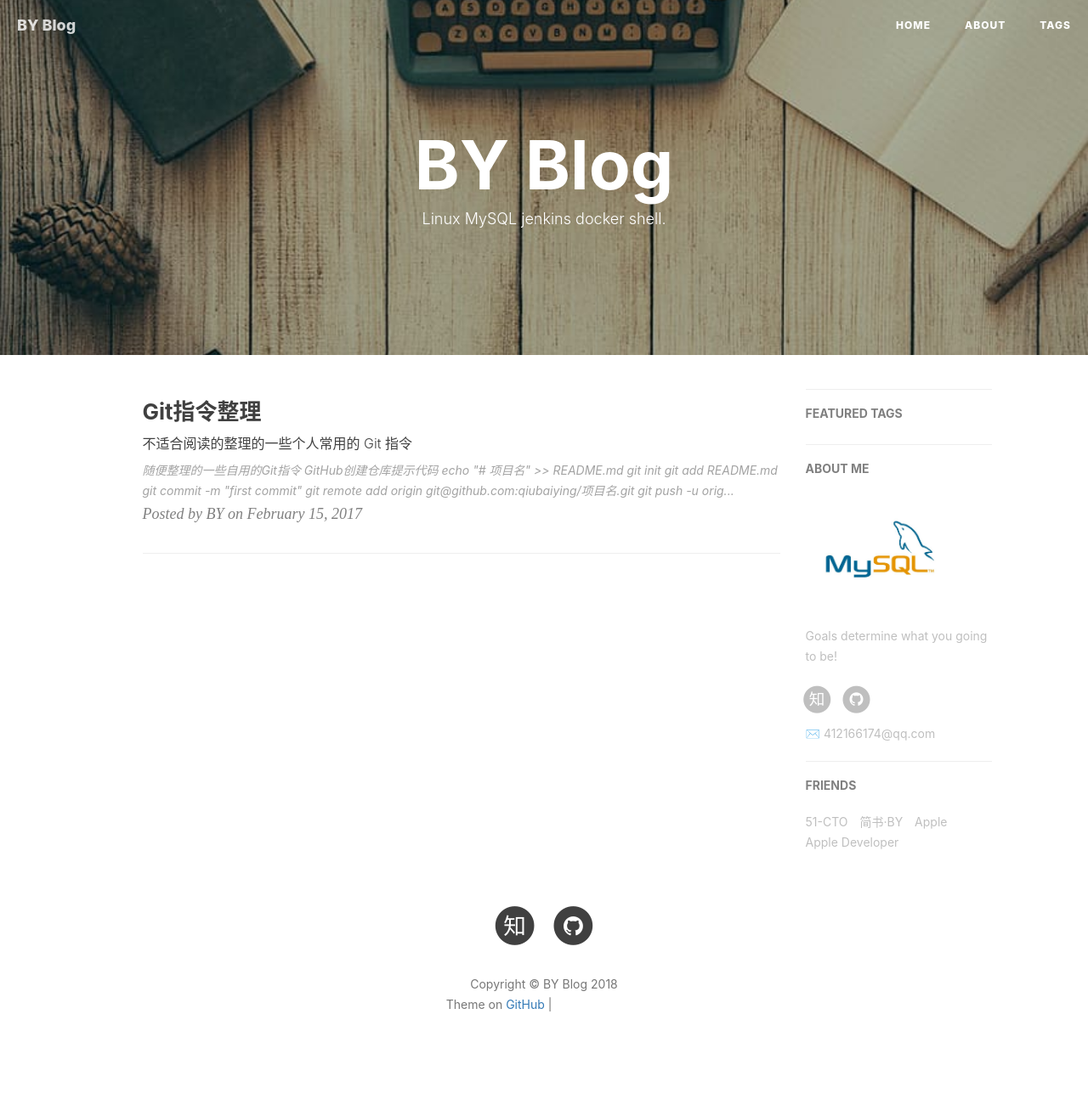
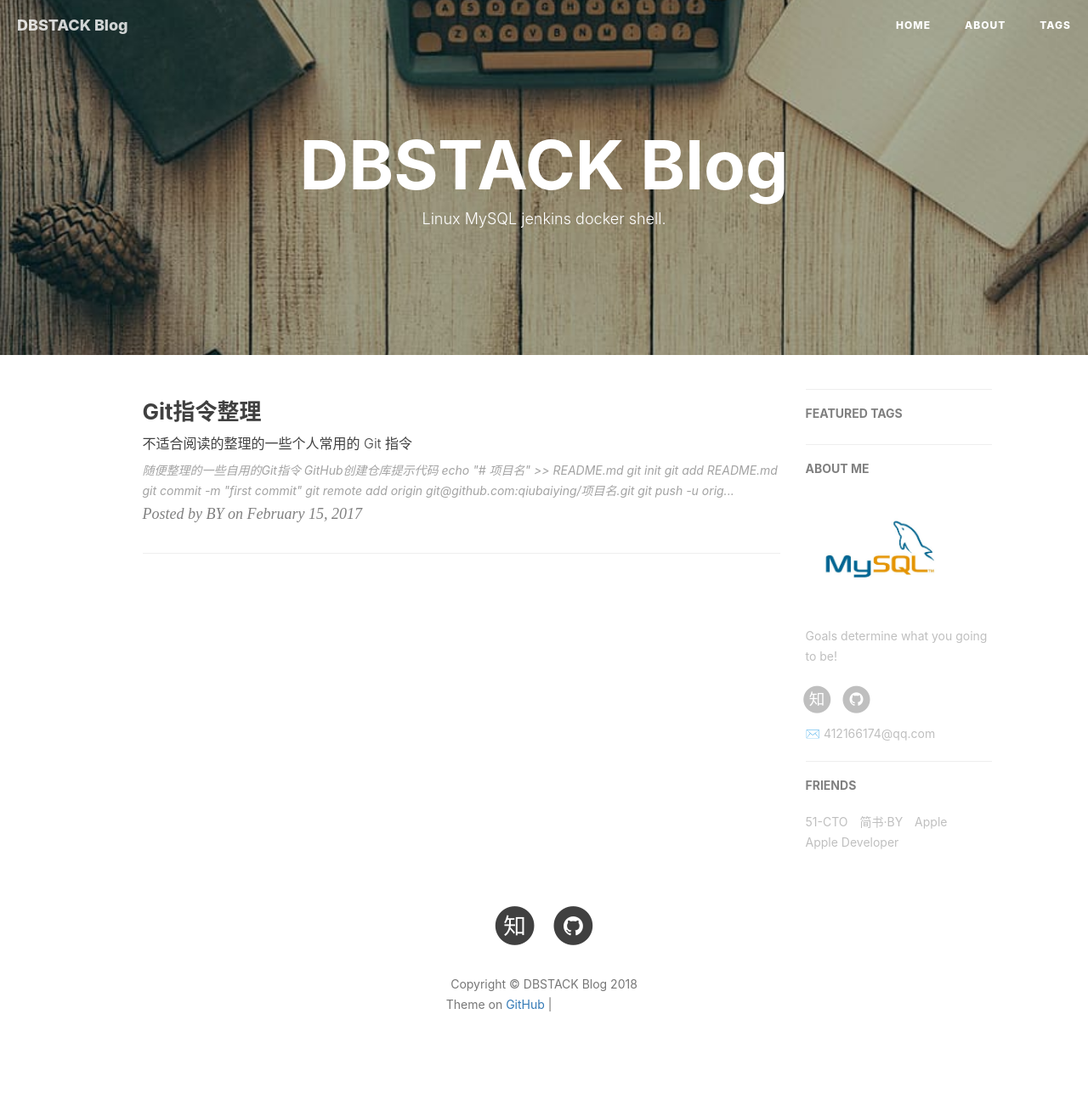
Before and after one commit to weiyanwei412/weiyanwei412.github.io, a Jekyll site: the page built from index.html, in a window 1280 px wide. Shown: the whole page at 85% size. Built offline with Jekyll 4.4.1, drawn with Linux system fonts in a browser that asks for light colours; nearby versions of some CDN libraries; the list of posts is cut into pages by our own code; comment, search, counter and statistics services are not loaded; grey boxes are pictures that could not be loaded.

Commit message:
Update _config.yml

```diff
--- a/_config.yml
+++ b/_config.yml
@@ -1,6 +1,6 @@
 # Site settings
-title: BY Blog
-SEOTitle: DBSTACK的博客 | BY Blog
+title: DBSTACK Blog
+SEOTitle: DBSTACK的博客 | DBSTACK Blog
 header-img: img/post-bg-desk.jpg
 email: 412166174@qq.com
 description: "Every failure is leading towards success."
```
